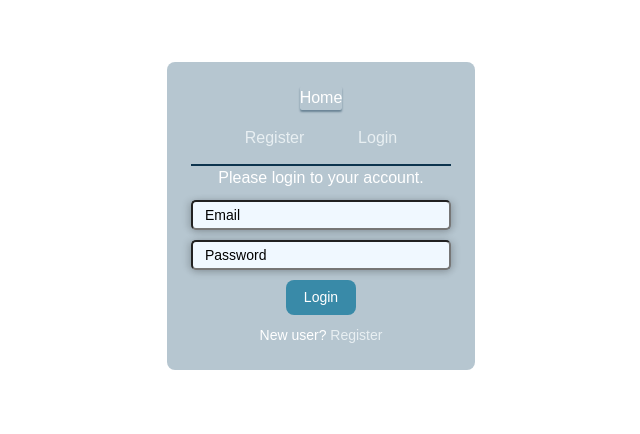
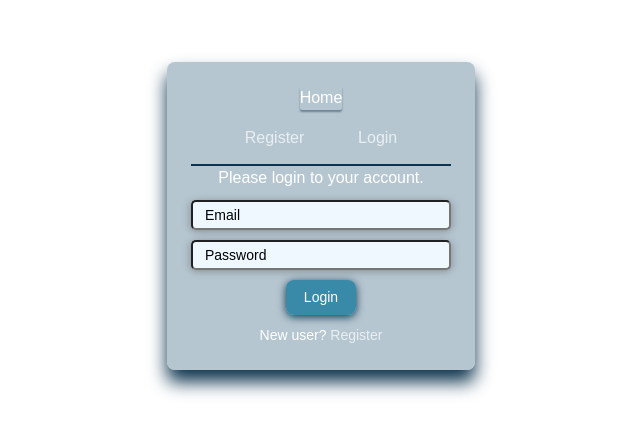
Before and after one commit to tatiana-baranova/goit-react-hw-08, a React (Vite) app: page /login in a window 1280 px wide. Shown: the part 184-618 px from the top of the page, without its empty margins (319-959 px from the left). Built offline with nearby package versions, Linux system fonts and the light colour scheme.

Commit message:
update css

```diff
--- a/src/App.css
+++ b/src/App.css
@@ -7,6 +7,7 @@
   border-radius: 8px;
   /* background-color: #c9dce9cc; */
   background-color: #8aa4b49f;
+  box-shadow: 0 12px 18px #0d344e;
 }
 
 .logo {
--- a/src/components/Contact/Contact.module.css
+++ b/src/components/Contact/Contact.module.css
@@ -1,7 +1,7 @@
 .contact {
     padding: 10px;
     border-radius: 5px;
-    border: 2px solid black;
+    /* border: 2px solid black; */
     display: flex;
     gap: 20px;
     justify-content: space-between;
@@ -9,6 +9,7 @@
     flex-direction: row;
     width: 250px;
     height: 75px;
+    box-shadow: 0 2px 10px #0d344e;
 }
 
 .list {
@@ -27,8 +28,9 @@
 
 .btn {
     /* background-color: #e6e5e5; */
-    border: 1px solid black;
+    /* border: 1px solid black; */
     border-radius: 2px;
     padding: 6px;
     color: black;
+    box-shadow: 0 2px 8px #0d344e;
 }
--- a/src/components/ContactForm/ContactForm.module.css
+++ b/src/components/ContactForm/ContactForm.module.css
@@ -7,12 +7,13 @@
     align-items: center;
     gap: 15px;
     border-radius: 10px;
-    border: 2px solid black;
+    /* border: 2px solid black; */
     padding: 20px;
     /* max-width: 250px; */
     box-shadow: 0 4px 6px rgba(0, 0, 0, 0.1),
         -4px 0 6px rgba(0, 0, 0, 0.1),
         4px 0 6px rgba(0, 0, 0, 0.1);
+    background-color: #dceff58c;
 }
 
 .form {
@@ -39,8 +40,9 @@
 
 .btn {
     color: black;
+    box-shadow: 0 2px 8px #0d344e;
     /* background-color: #e6e5e5; */
-    border: 1px solid black;
+    /* border: 1px solid black; */
     border-radius: 3px;
     padding: 6px;
     font-size: 16px;
--- a/src/components/LoginForm/LoginForm.module.css
+++ b/src/components/LoginForm/LoginForm.module.css
@@ -21,6 +21,7 @@ input::placeholder {
 .btnLog {
     font-size: 14px;
     color: white;
+    box-shadow: 0 2px 8px #0d344e;
 }
 
 .form {
--- a/src/components/RegistrationForm/RegistrationForm.module.css
+++ b/src/components/RegistrationForm/RegistrationForm.module.css
@@ -21,4 +21,5 @@
 .btn {
     font-size: 14px;
     color: white;
+    box-shadow: 0 2px 8px #0d344e;
 }
--- a/src/components/SearchBox/SearchBox.module.css
+++ b/src/components/SearchBox/SearchBox.module.css
@@ -15,6 +15,7 @@
     border: 1px solid black;
     font-size: 16px;
     line-height: normal;
+    background-color: #2e93b163;
 }
 
 .label {
--- a/src/components/UserMenu/UserMenu.module.css
+++ b/src/components/UserMenu/UserMenu.module.css
@@ -8,12 +8,15 @@
 .title {
     font-size: 22px;
     font-weight: 600;
-    margin-bottom: 10px;
+    margin-bottom: 16px;
     text-align: center;
+    box-shadow: 0 2px 2px #d7dbde;
+    border-radius: 6px;
 }
 
 .btn {
     margin-bottom: 16px;
     color: white;
     font-size: 16px;
+    box-shadow: 0 2px 8px #0d344e;
 }
--- a/src/pages/HomePage/HomePage.module.css
+++ b/src/pages/HomePage/HomePage.module.css
@@ -14,6 +14,7 @@
     box-shadow: 0 2px 6px #0d344e;
     max-width: 260px;
     border-radius: 2px;
+    background-color: #81a0a980;
 }
 
 .wrap {
```
